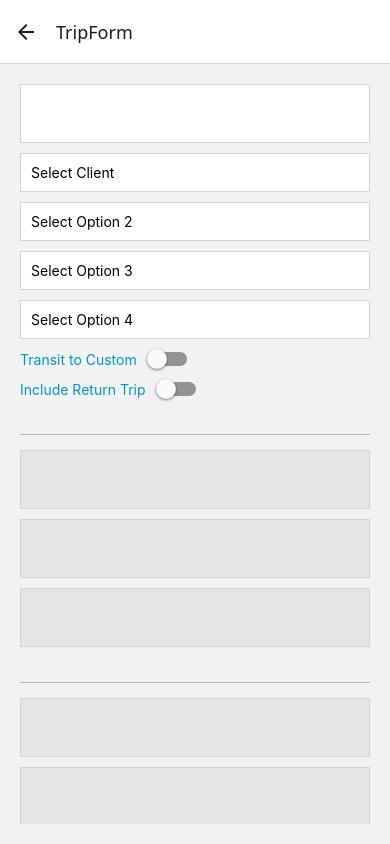
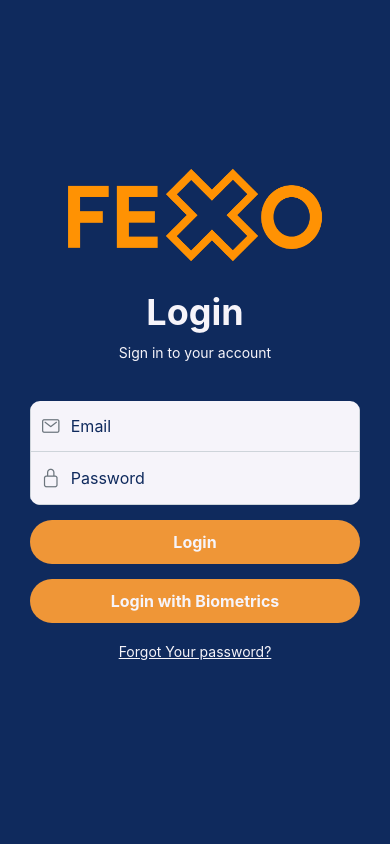
Before and after one commit to VF-Co/FexoLogin, a React Native app: screen /TripForm in a window 390 px wide. Built offline with nearby package versions, Linux system fonts and the light colour scheme.

Commit message:
Update 1.0

```diff
--- a/App.js
+++ b/App.js
@@ -26,6 +26,7 @@ import CarrierSearch from './components/screens/carrier/CarrierSearch';
 import CarrierPayment from './components/screens/carrier/CarrierPayment';
 import CarrierProfile from './components/screens/carrier/CarrierProfile';
 import Colors from './globals/colors';
+import SplashScreen from './components/screens/SplashScreen';
 
 export default function App() {
   const Stack = createNativeStackNavigator();
@@ -100,6 +101,11 @@ export default function App() {
     return (
       <Stack.Navigator>
         <Stack.Screen
+          name='Splash'
+          component={SplashScreen}
+          options={{headerShown: false}}
+        />
+        <Stack.Screen
           name="FEXO"
           component={Login}
           options={{ headerShown: false }}
--- a/app.json
+++ b/app.json
@@ -4,7 +4,7 @@
     "slug": "Login",
     "version": "1.0.0",
     "orientation": "portrait",
-    "icon": "./assets/icon.png",
+    "icon": "./assets/img/FEXO-LOGO.jpg",
     "userInterfaceStyle": "light",
     "newArchEnabled": false,
     "splash": {
--- a/components/screens/Login.js
+++ b/components/screens/Login.js
@@ -101,7 +101,7 @@ export default function Login(props) {
             </View>
 
             <View style={styles.form}>
-
+                <View style={styles.inputContainer}>
                     <View style={styles.textBox}>
                         <Ionicons name="mail-outline" size={20} color="#6c757d" style={styles.icon} />
                         <TextInput
@@ -112,7 +112,6 @@ export default function Login(props) {
                             onChangeText={(text) => setEmail(text)}
                         />
                     </View>
-
                     <View style={styles.textBox}>
                         <Ionicons name="lock-closed-outline" size={20} color="#6c757d" style={styles.icon} />
                         <TextInput
@@ -123,11 +122,7 @@ export default function Login(props) {
                             onChangeText={(text) => setPassword(text)}
                         />
                     </View>
-
-                <Pressable style={styles.pressed}>
-                    <Text style={styles.pressedText2}>Don't have an account?   </Text>
-                    <Text style={styles.signUp}>Sign Up</Text>
-                </Pressable>
+                </View>
 
                 <TouchableOpacity style={styles.btn} onPress={login}>
                     <Text style={styles.btnText}>Login</Text>
@@ -171,19 +166,22 @@ const styles = StyleSheet.create({
     },
     form: {
         margin: 20,
-        borderRadius: 7,
+        // borderRadius: 35,
         borderColor: '#ced4da',
         borderWidth: 0,
         width: '95%',
         padding: 20,
         backgroundColor: 'transparent',
     },
+    inputContainer: {
+        borderRadius: 10, // Bordes redondeados solo en el exterior
+        overflow: 'hidden', // Asegura que los hijos no sobresalgan del borde
+    },
     textBox: {
         flexDirection: 'row',
         alignItems: 'center',
         paddingVertical: 15,
-        borderRadius: 3,
-        borderColor: Colors.fexoGrey,
+        borderColor: '#ced4da',
         borderWidth: 0.5,
         marginTop: -2,
         width: '100%',
--- /dev/null
+++ b/components/screens/SplashScreen.js
@@ -0,0 +1,36 @@
+import React, { useEffect } from 'react';
+import { View, Text, StyleSheet, ActivityIndicator, Image } from 'react-native';
+import Colors from '../../globals/colors';
+
+
+const SplashScreen = ({ navigation }) => {
+    useEffect(() => {
+        setTimeout(() => {
+        navigation.replace('FEXO'); // Cambia a la pantalla de Login
+        }, 2000); // 2 segundos
+    }, []);
+
+    return (
+        <View style={styles.container}>
+        <Image source={require('../../assets/img/FEXO LOGO-NO BACKGROUND.png')} style={styles.img}/>
+        <ActivityIndicator size="large" color="#f57c00" />
+        </View>
+    );
+};
+
+const styles = StyleSheet.create({
+    container: {
+        flex: 1,
+        justifyContent: 'center',
+        alignItems: 'center',
+        backgroundColor: Colors.fexoBlue
+    },
+    img: {
+        width: 200,
+        height: 250,
+        borderRadius: 50,
+        alignItems: 'center'
+    },
+});
+
+export default SplashScreen;
```
Lines whose indentation alone changed are shown as unchanged.
